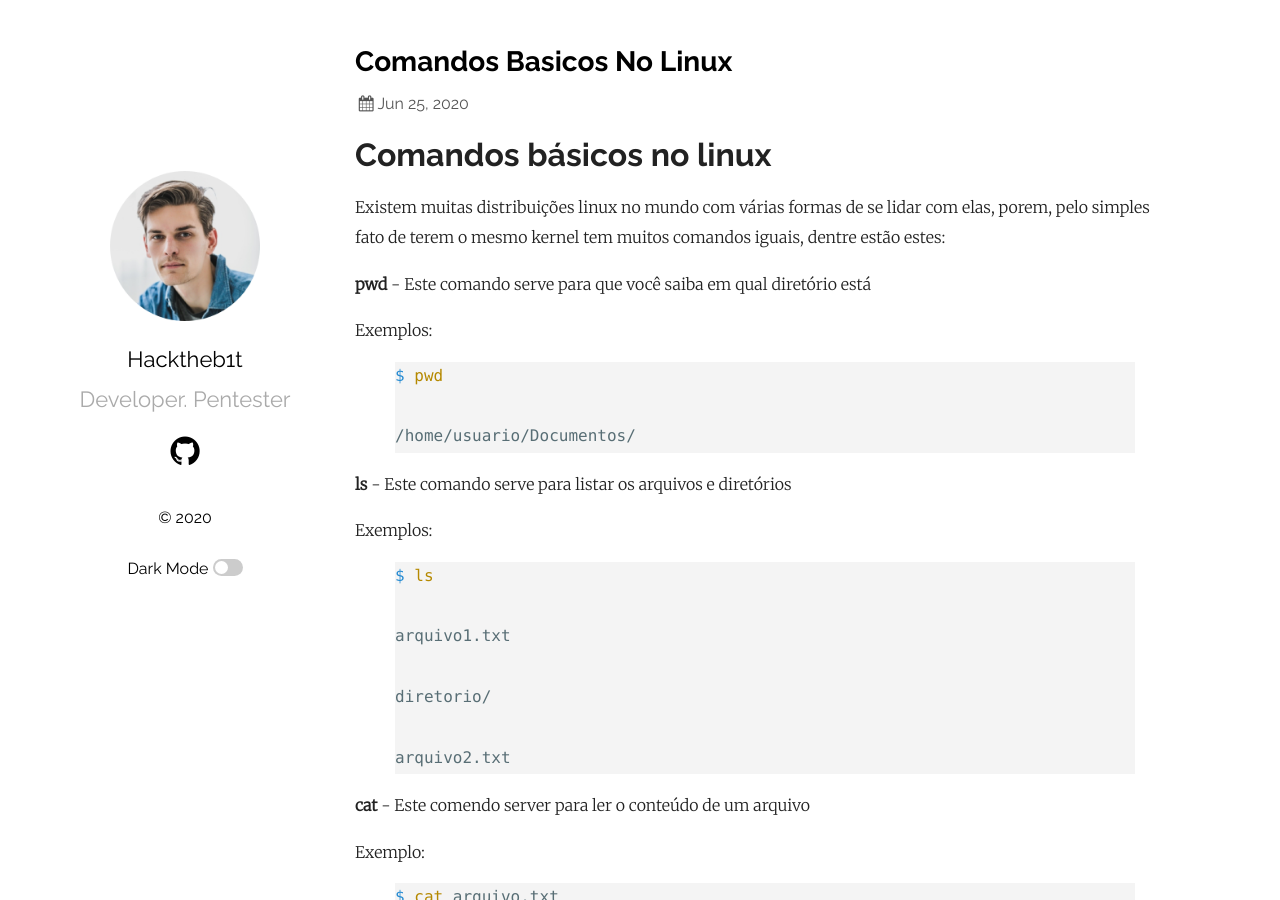
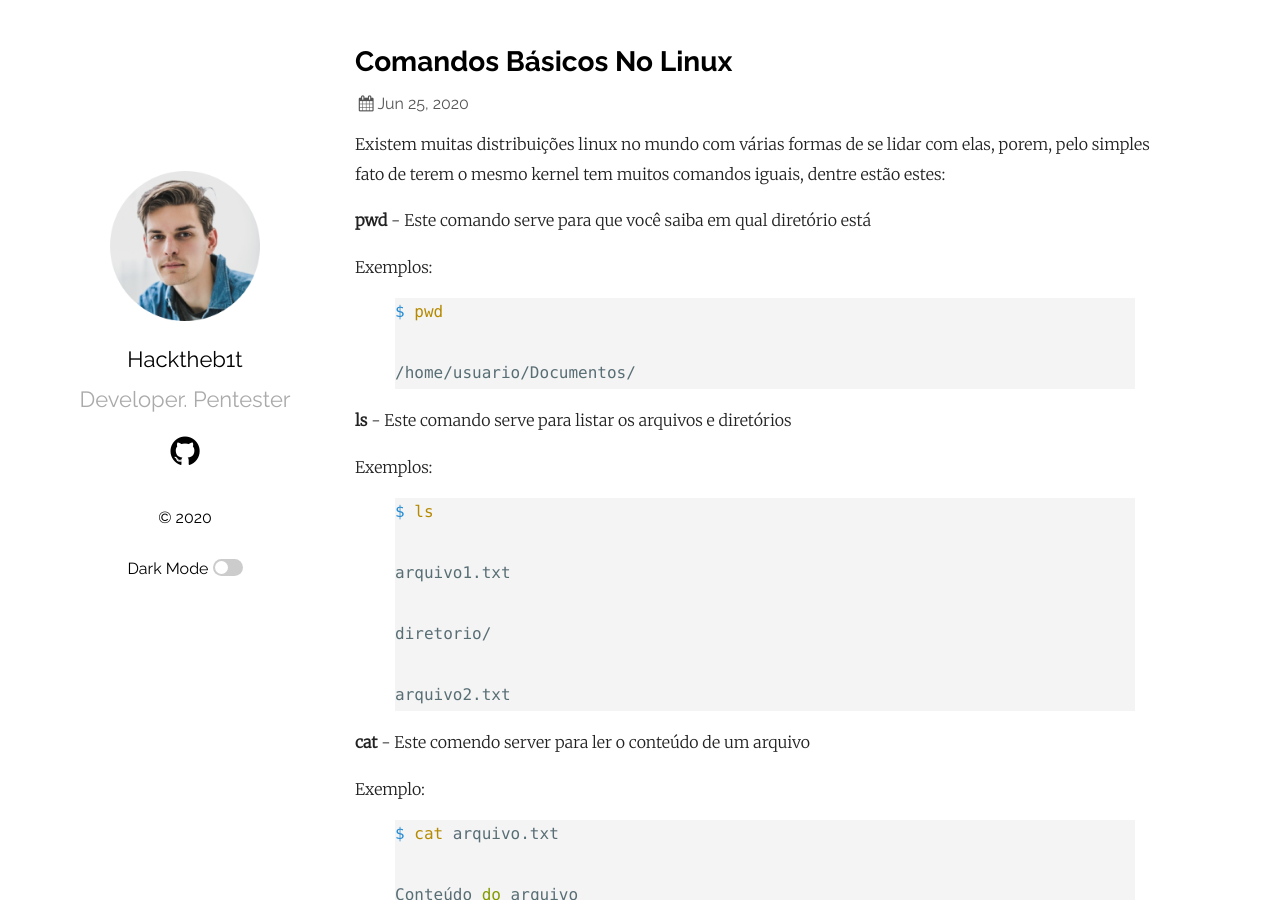
Before and after one commit to samarsault/plainwhite-jekyll, a Jekyll site: the page built from _posts/2020-06-25-Comandos-básicos-no-linux.md, in a window 1280 px wide and 900 px high. Built offline with Jekyll 4.4.1, drawn with Linux system fonts in a browser that asks for light colours; our own code applies the rules of GitHub Pages for plain Markdown files.

Commit message:
new post

```diff
--- a/_posts/2020-06-25-Comandos-basicos-no-linux.md
+++ b/_posts/2020-06-25-Comandos-básicos-no-linux.md
@@ -1,5 +1,3 @@
-# Comandos básicos no linux
-
 Existem muitas distribuições linux no mundo com várias formas de se lidar com elas, porem, pelo simples fato de terem o mesmo kernel tem muitos comandos iguais, dentre estão estes:
 
 **pwd** - Este comando serve para que você saiba em qual diretório está
```
